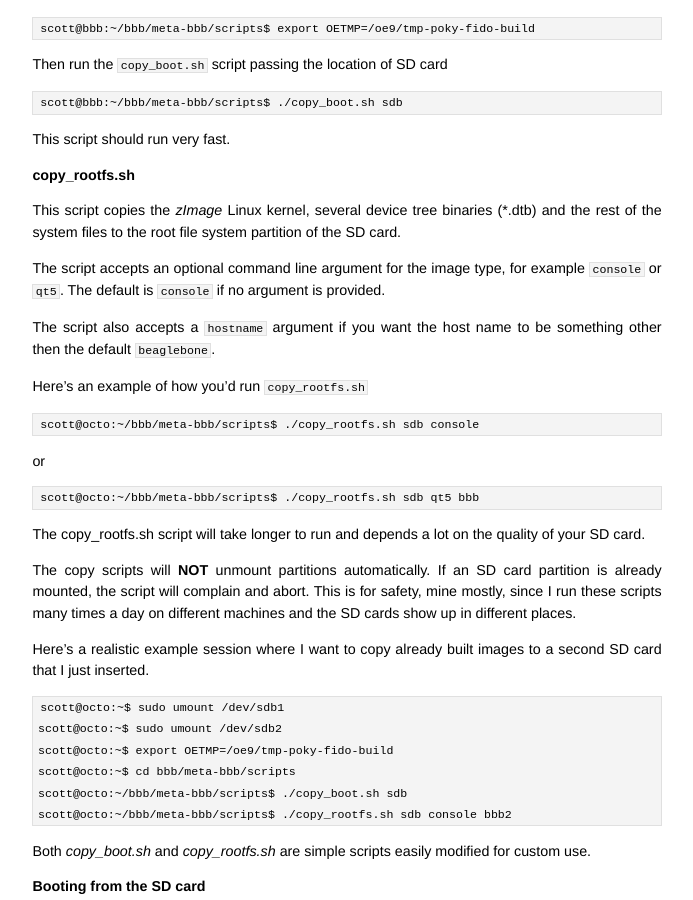
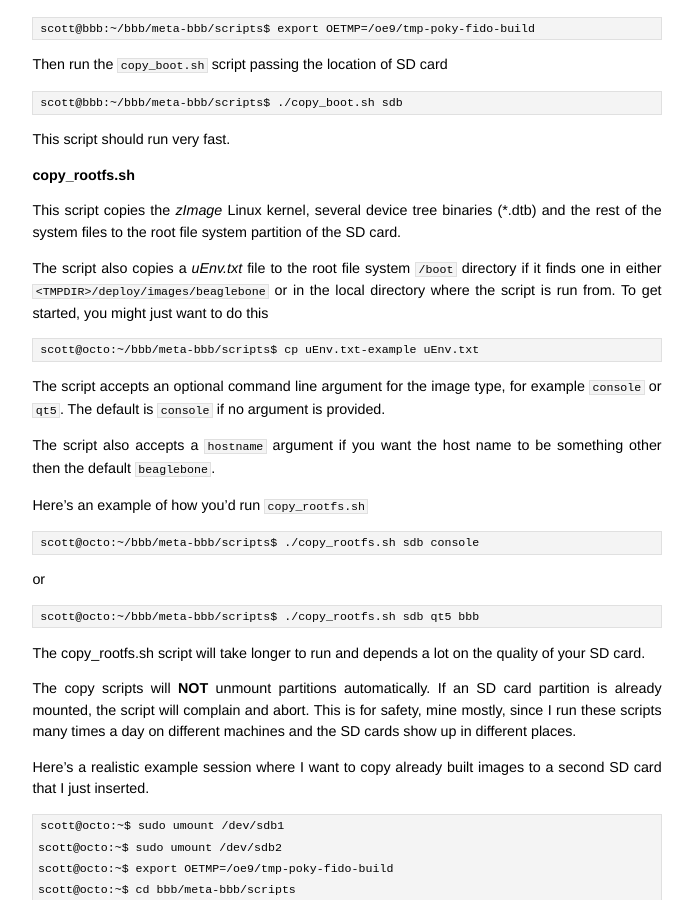
Before and after one commit to jumpnow/jumpnowtek-site, a Jekyll site: the page built from _posts/2015-06-08-BeagleBone-Systems-with-Yocto.md, in a window 1280 px wide and 900 px high, scrolled down 6531 px. Shown: the whole window, without its empty margins (293-986 px from the left). Built offline with Jekyll 4.4.1, drawn with Linux system fonts in a browser that asks for light colours.

Commit message:
Add uEnv.txt note to bbb doc

```diff
--- a/_posts/2015-06-08-BeagleBone-Systems-with-Yocto.md
+++ b/_posts/2015-06-08-BeagleBone-Systems-with-Yocto.md
@@ -318,6 +318,10 @@ This script should run very fast.
 
 This script copies the *zImage* Linux kernel, several device tree binaries (*.dtb) and the rest of the system files to the root file system partition of the SD card.
 
+The script also copies a *uEnv.txt* file to the root file system `/boot` directory if it finds one in either `<TMPDIR>/deploy/images/beaglebone` or in the local directory where the script is run from. To get started, you might just want to do this
+
+    scott@octo:~/bbb/meta-bbb/scripts$ cp uEnv.txt-example uEnv.txt
+
 The script accepts an optional command line argument for the image type, for example `console` or `qt5`. The default is `console` if no argument is provided.
 
 The script also accepts a `hostname` argument if you want the host name to be something other then the default `beaglebone`.
```
